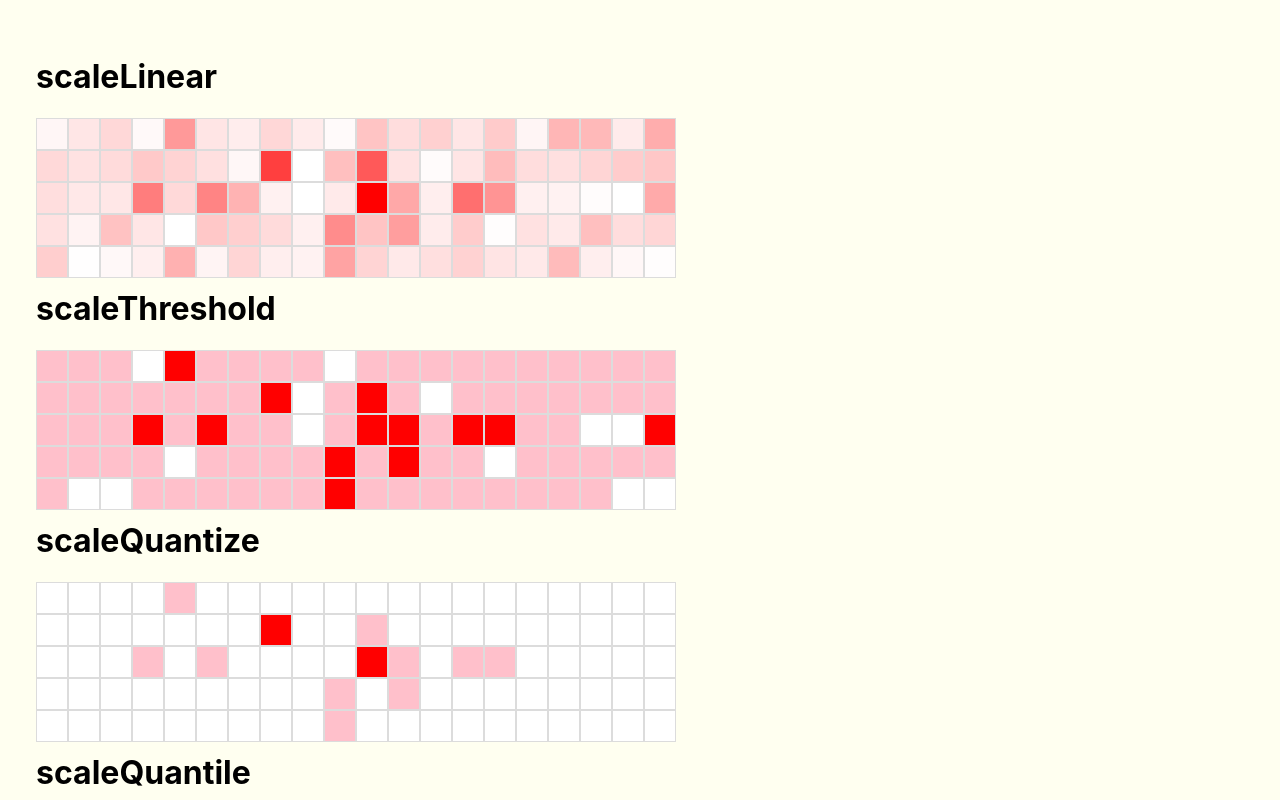
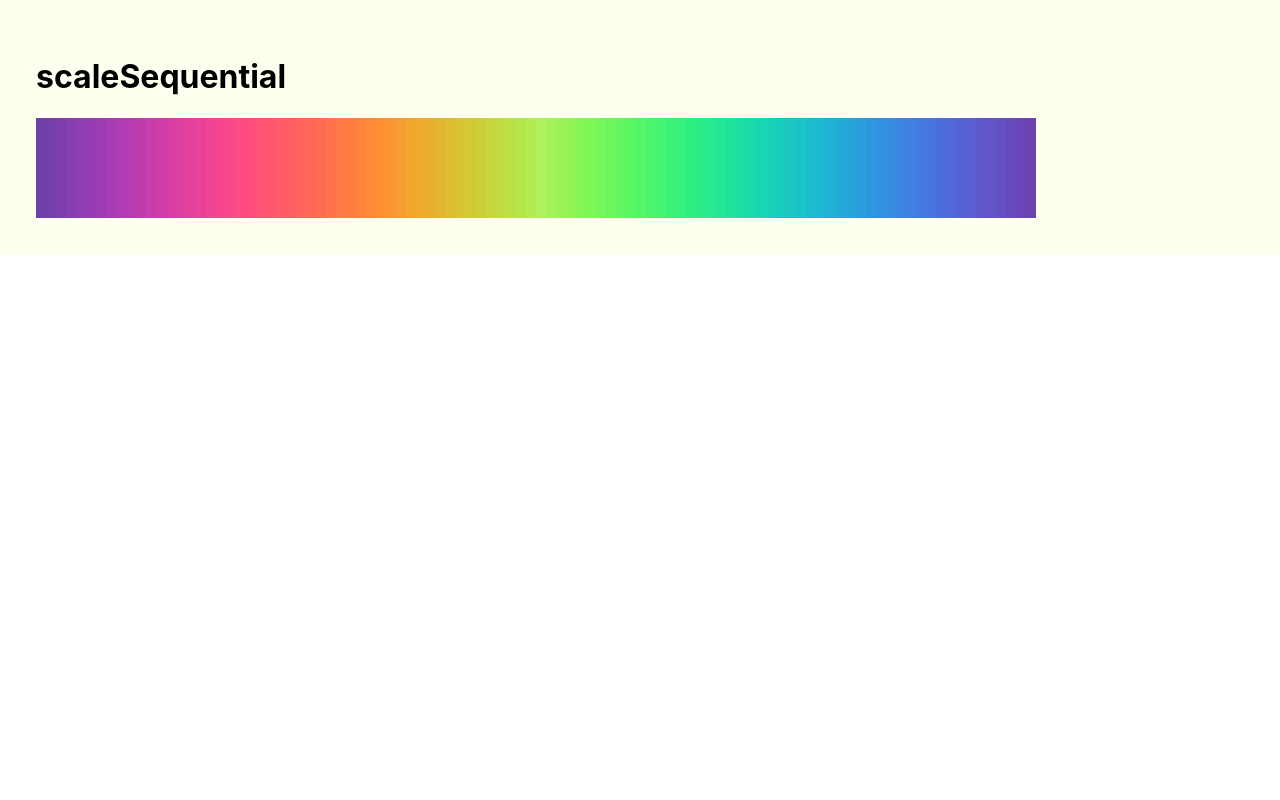
Before and after one commit to seogi1004/d3scale-play, a React (Create React App) app: page / in a window 1280 px wide. Shown: the top 800 px of the page. Built offline with nearby package versions, Linux system fonts and the light colour scheme.

Commit message:
샘플 추가 #log

```diff
--- a/src/App.tsx
+++ b/src/App.tsx
@@ -10,7 +10,7 @@ import './App.css';
 function App() {
   return (
     <div className="App">
-      <Threshold />
+      <Sequential />
     </div>
   );
 }
--- a/src/scale/Diverging.tsx
+++ b/src/scale/Diverging.tsx
@@ -1,9 +1,9 @@
 import { scaleDiverging } from 'd3-scale';
 import { interpolateRdBu } from 'd3-scale-chromatic';
 
+const func = scaleDiverging((t) => interpolateRdBu(t)).domain([-50, 0, 50]);
+
 export default function Scale() {
-  const func = scaleDiverging((t) => interpolateRdBu(t)).domain([-50, 0, 50]);
-
   return (
     <div className="scale">
       <h1>scaleDiverging</h1>
--- a/src/scale/Sequential.tsx
+++ b/src/scale/Sequential.tsx
@@ -1,17 +1,25 @@
 import { scaleSequential } from 'd3-scale';
 import { interpolateRainbow } from 'd3-scale-chromatic';
 
+const func = scaleSequential()
+  .domain([0, 100])
+  .interpolator(interpolateRainbow);
+
 export default function Scale() {
-  const func3 = scaleSequential()
-    .domain([0, 100])
-    .interpolator(interpolateRainbow);
-
   return (
     <div className="scale">
       <h1>scaleSequential</h1>
-      <h2>
-        {func3(0)}, {func3(50)}, {func3(100)}
-      </h2>
+      <div className="colors">
+        {Array(100)
+          .fill(0)
+          .map((val, i) => (
+            <div
+              className="color"
+              key={i}
+              style={{ backgroundColor: func(i) }}
+            />
+          ))}
+      </div>
     </div>
   );
 }
--- a/src/scale/Threshold.tsx
+++ b/src/scale/Threshold.tsx
@@ -5,7 +5,7 @@ import {
   scaleQuantile,
 } from 'd3-scale';
 import { max, extent } from 'd3-array';
-import { sampleData } from './data';
+import { sampleData } from './data/threshold';
 
 const linear = scaleLinear<string>()
   .domain([0, max(sampleData) || 0])
```
Also changed, not shown: src/scale/Log.tsx (added, +9 -0 lines), src/scale/data/threshold.ts (renamed from src/scale/data.ts).
